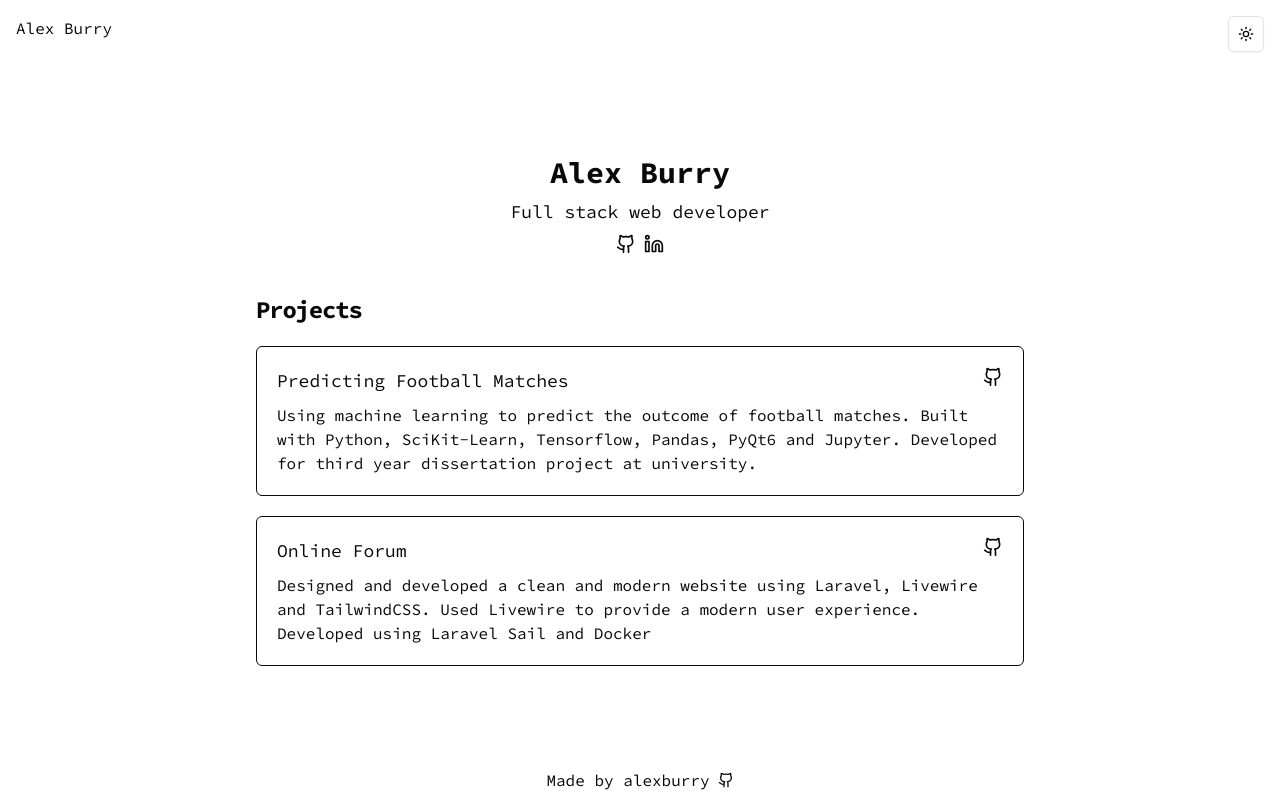
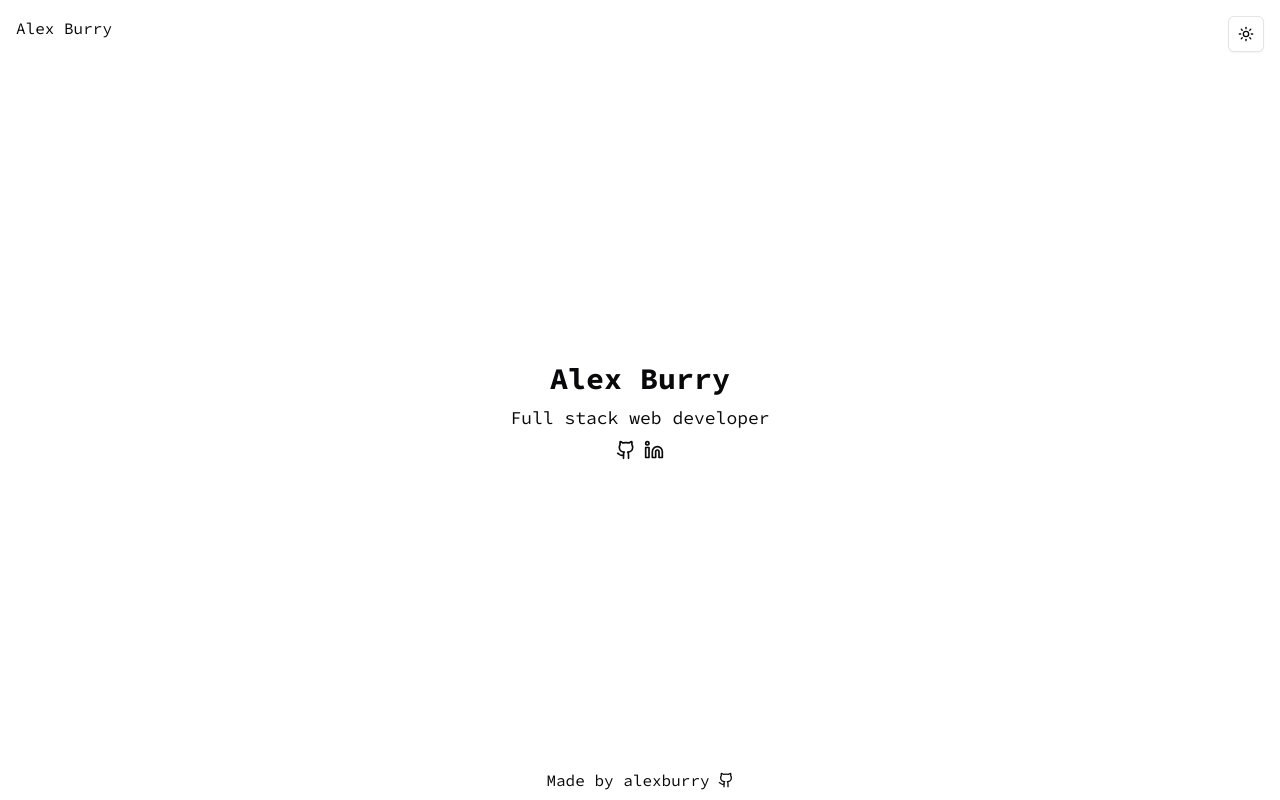
Before and after one commit to alexburry/alexburry-site, a Next.js app: page / in a window 1280 px wide. Built offline with nearby package versions, Linux system fonts and the light colour scheme.

Commit message:
remove projects

```diff
--- a/src/app/page.tsx
+++ b/src/app/page.tsx
@@ -1,10 +1,9 @@
 import { Github, Linkedin } from "lucide-react";
-import Link from "next/link";
 
 export default function Home() {
   return (
-    <div className="max-w-3xl flex flex-col gap-10 items-center">
-      <div className="flex flex-col items-center justify-center space-y-2">
+    <div className="max-w-3xl flex flex-col gap-10">
+      <div className="flex flex-col items-center space-y-2">
         <h1 className="text-3xl font-bold">Alex Burry</h1>
         <p className=" text-lg text-center">Full stack web developer</p>
         <div className="flex space-x-2 items-center">
@@ -17,40 +16,6 @@ export default function Home() {
           </a>
         </div>
       </div>
-
-      <section className="space-y-5">
-        <h1 className="font-semibold text-2xl tracking-tighter">Projects</h1>
-        <div className="border border-foreground p-5 rounded-md space-y-2">
-          <div className="flex justify-between">
-            <h3 className="font-medium text-lg">Predicting Football Matches</h3>
-            <Link href="https://github.com/alexburry/predicting-football-matches">
-              <Github className="h-5 w-5" />
-            </Link>
-          </div>
-
-          <p className="text-break">
-            Using machine learning to predict the outcome of football matches.
-            Built with Python, SciKit-Learn, Tensorflow, Pandas, PyQt6 and
-            Jupyter. Developed for third year dissertation project at
-            university.
-          </p>
-        </div>
-
-        <div className="border border-foreground p-5 rounded-md space-y-2">
-          <div className="flex justify-between">
-            <h3 className="font-medium text-lg">Online Forum</h3>
-            <Link href="https://github.com/alexburry/MyForum">
-              <Github className="h-5 w-5" />
-            </Link>
-          </div>
-
-          <p className="text-break">
-            Designed and developed a clean and modern website using Laravel,
-            Livewire and TailwindCSS. Used Livewire to provide a modern user
-            experience. Developed using Laravel Sail and Docker
-          </p>
-        </div>
-      </section>
     </div>
   );
 }
```
